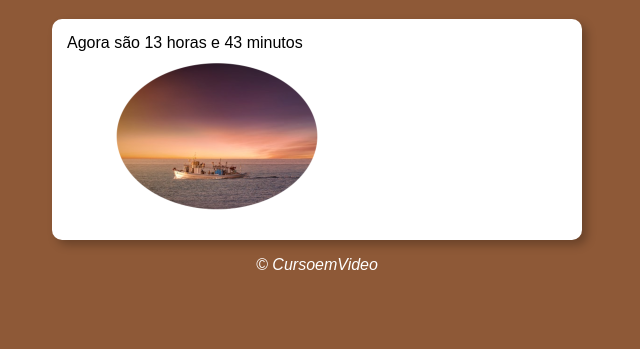
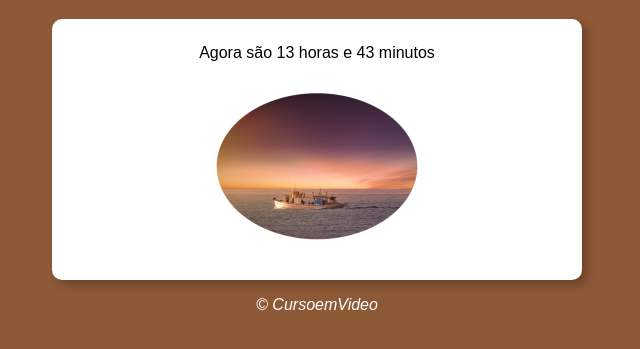
Before and after one commit to wesleyRubel/CursoJS, a plain HTML site: page aula12ex/aula14/modelo.html in a window 1280 px wide. Shown: the part 61-410 px from the top of the page, without its empty margins (323-963 px from the left). Drawn offline with Linux system fonts and the light colour scheme.

Commit message:
Update style.css

```diff
--- a/aula12ex/aula14/style.css
+++ b/aula12ex/aula14/style.css
@@ -20,6 +20,11 @@ section{
     box-shadow: 5px 5px 10px rgba(0, 0, 0, 0.253);
 }
 
+div{
+    text-align: center;
+    padding: 10px;
+}
+
 footer{
     text-align: center;
     color: white;
```
